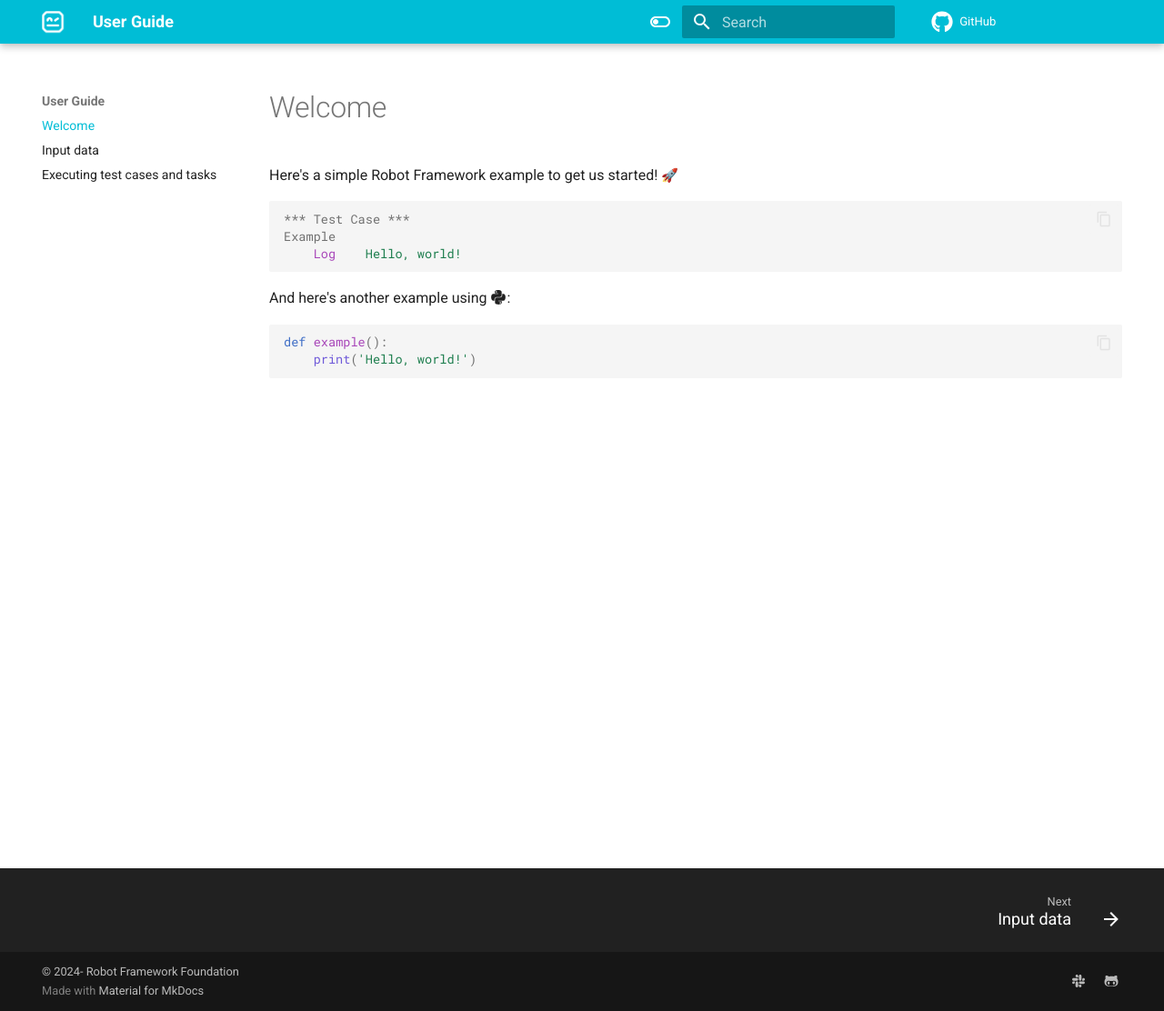
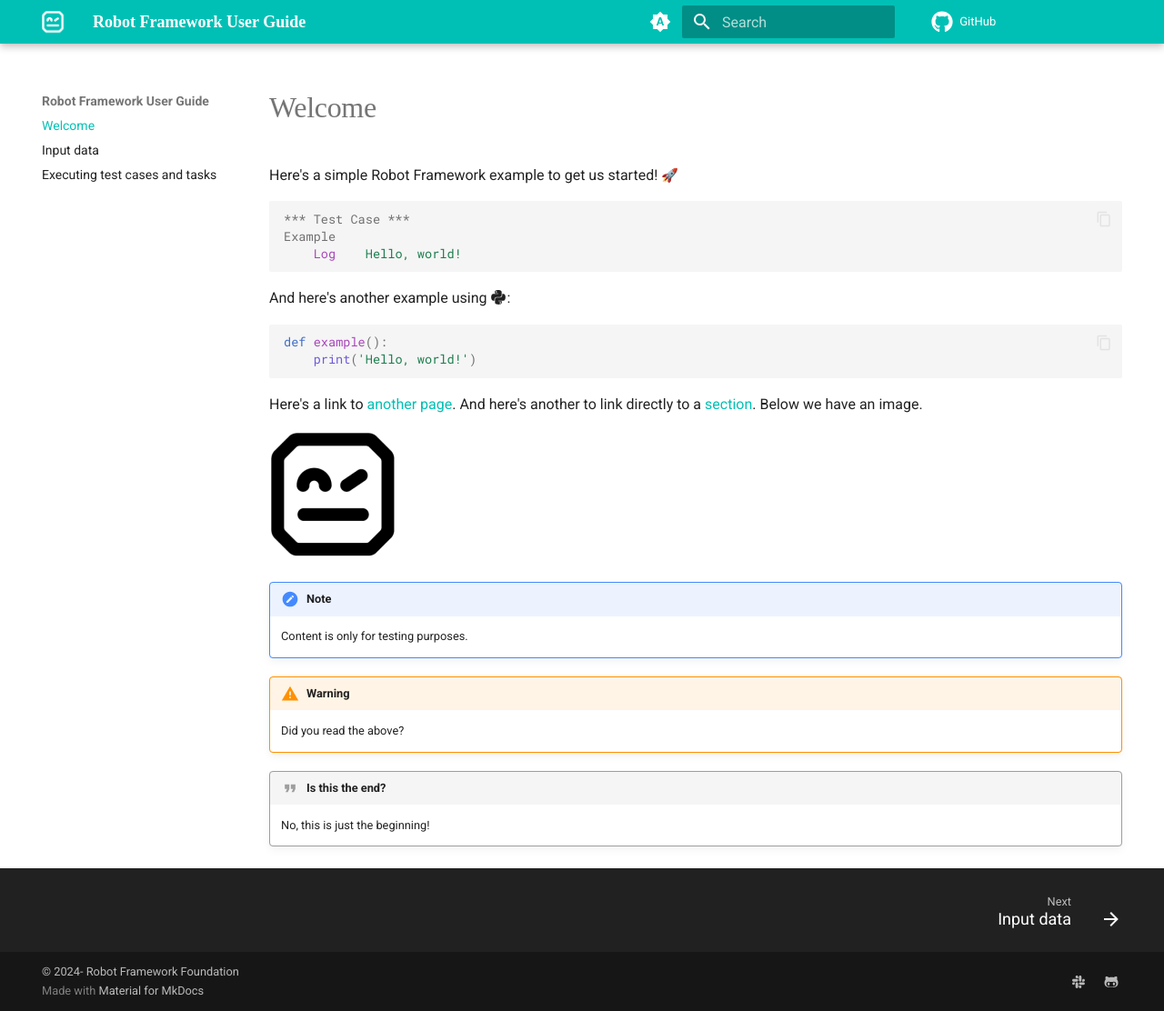
Before and after one commit to pekkaklarck/mkdocs-experiments, an MkDocs documentation site: the page built from docs/index.md, in a window 1280 px wide and 1112 px high. Shown: the whole window at 91% size. Built offline with MkDocs 1.6.1 and Material for MkDocs 9.7.7, drawn with Linux system fonts in a browser that asks for light colours; emoji names are drawn with the system emoji font; comment, search, counter and statistics services are not loaded.

Commit message:
Styles, experimenting with features, etc.

````diff
--- a/docs/index.md
+++ b/docs/index.md
@@ -14,3 +14,20 @@ And here's another example using :fontawesome-brands-python::
 def example():
     print('Hello, world!')
 ```
+
+Here's a link to [another page](1. Input data.md). And here's another to
+link directly to a [section](1. Input data.md#json-format). Below we have an image.
+
+![Logo](styles/logo.png)
+
+!!! note
+
+    Content is only for testing purposes.
+
+!!! warning
+
+    Did you read the above?
+
+!!! quote "Is this the end?"
+
+    No, this is just the beginning!
--- /dev/null
+++ b/docs/styles/extra.css
@@ -0,0 +1,8 @@
+.md-typeset h1, header .md-ellipsis {
+    font-family: OCRA;
+}
+:root {
+  --md-primary-fg-color:        #00c0b5;
+  --md-primary-fg-color--light: #00c0b5;
+  --md-primary-fg-color--dark:  #00c0b5;
+}
--- a/mkdocs.yml
+++ b/mkdocs.yml
@@ -1,18 +1,24 @@
-site_name: User Guide
+site_name: Robot Framework User Guide
+site_description: Robot Framework is a generic open source automation framework.
 repo_url: https://github.com/robotframework/robotframework
+copyright: |
+  &copy; 2024- <a href="https://robotframework.org/foundation" target="_blank" rel="noopener">Robot Framework Foundation</a>
+
+extra_css:
+  - styles/extra.css
 theme:
   name: material
   site_url: https://pekkaklarck.github.io/rf-uk-mkdocs/
-  logo: robot-framework-white.png
-  favicon: robot-framework.png
+  logo: styles/logo-white.png
+  favicon: styles/logo.png
   icon:
     repo: fontawesome/brands/github
   features:
 #    - navigation.tabs
     - navigation.sections
     - navigation.footer
+    - navigation.top
     - toc.integrate
-    - navigation.top
     - search.suggest
     - search.highlight
     - content.tabs.link
@@ -20,18 +26,26 @@ theme:
     - content.code.copy
   language: en
   palette:
-    - scheme: default
+    # Palette toggle for automatic mode
+    - media: "(prefers-color-scheme)"
+      primary: custom
       toggle:
-        icon: material/toggle-switch-off-outline
+        icon: material/brightness-auto
+        name: Switch to light mode
+    # Palette toggle for light mode
+    - media: "(prefers-color-scheme: light)"
+      primary: custom
+      scheme: default
+      toggle:
+        icon: material/brightness-7
         name: Switch to dark mode
-      primary: cyan
-      accent: purple
-    - scheme: slate
+    # Palette toggle for dark mode
+    - media: "(prefers-color-scheme: dark)"
+      primary: custom
+      scheme: slate
       toggle:
-        icon: material/toggle-switch
-        name: Switch to light mode
-      primary: cyan
-      accent: lime
+        icon: material/brightness-4
+        name: Switch to system preference
 
 plugins:
   - social
@@ -45,6 +59,8 @@ extra:
       link: https://github.com/robotframework/robotframework
 
 markdown_extensions:
+  - toc:
+      permalink: true
   - pymdownx.highlight:
       anchor_linenums: true
   - pymdownx.inlinehilite
@@ -60,6 +76,3 @@ markdown_extensions:
   - pymdownx.emoji:
       emoji_index: !!python/name:material.extensions.emoji.twemoji
       emoji_generator: !!python/name:material.extensions.emoji.to_svg
-
-copyright: |
-  &copy; 2024- <a href="https://robotframework.org/foundation" target="_blank" rel="noopener">Robot Framework Foundation</a>
````
Also changed, not shown: docs/styles/logo-white.png (renamed from docs/robot-framework-white.png), docs/styles/logo.png (renamed from docs/robot-framework.png).
